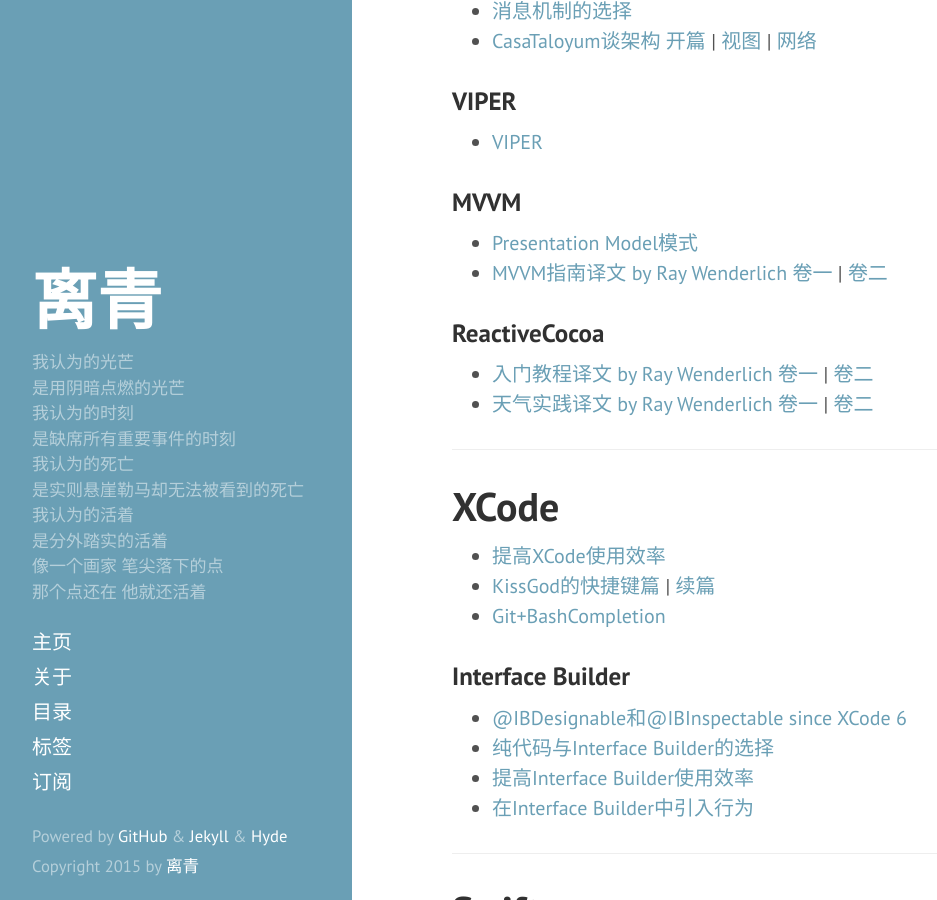
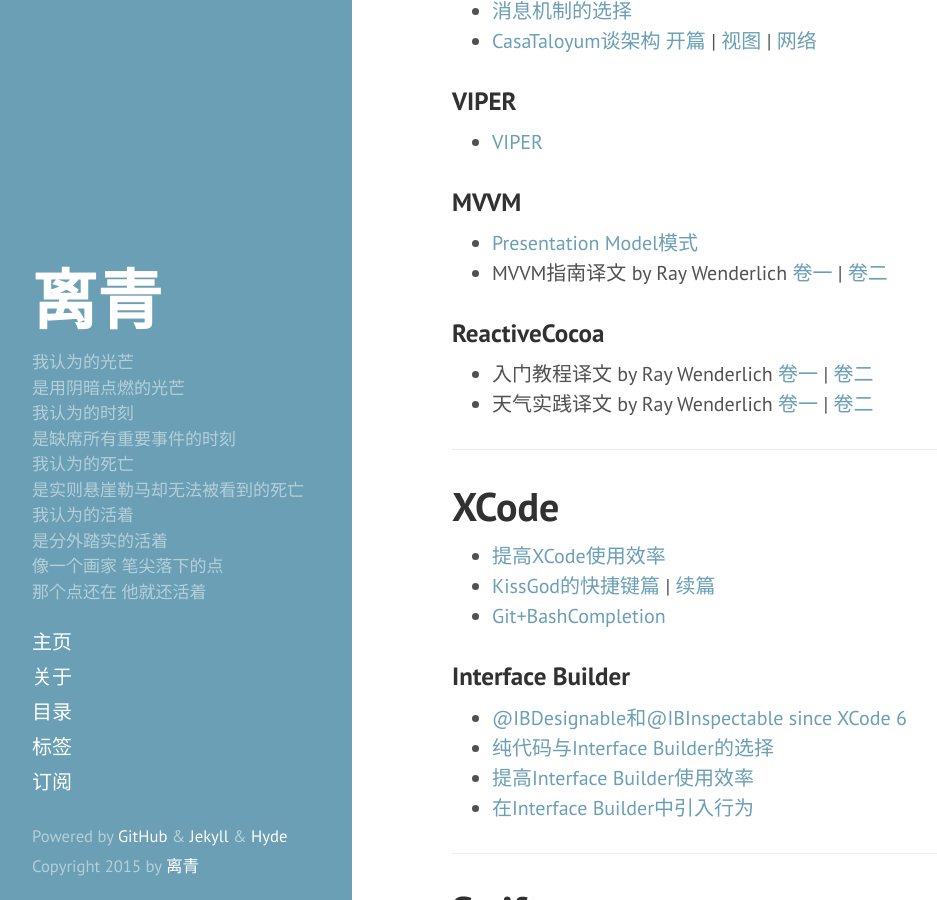
Before and after one commit to li-qing/li-qing.github.io, a Jekyll site: the page built from _posts/2015-06-10-digest.md, in a window 1280 px wide and 900 px high, scrolled down 4722 px. Shown: the whole window, without its empty margins (8-945 px from the left). Built offline with Jekyll 4.4.1, drawn with Linux system fonts in a browser that asks for light colours.

```diff
--- a/_posts/2015-06-10-digest.md
+++ b/_posts/2015-06-10-digest.md
@@ -106,7 +106,7 @@ tags: Digest
 - [使用GCD实现锁](https://www.zybuluo.com/MicroCai/note/64272)
 
 - [GCD详解 by objc.io](http://objccn.io/issue-2-3/)
-- [GCD 深入理解 卷一](https://github.com/nixzhu/dev-blog/blob/master/2014-04-19-grand-central-dispatch-in-depth-part-1.md) \| [卷二](https://github.com/nixzhu/dev-blog/blob/master/2014-05-14-grand-central-dispatch-in-depth-part-2.md)
+- 深入理解GCD [卷一](https://github.com/nixzhu/dev-blog/blob/master/2014-04-19-grand-central-dispatch-in-depth-part-1.md) \| [卷二](https://github.com/nixzhu/dev-blog/blob/master/2014-05-14-grand-central-dispatch-in-depth-part-2.md)
 
 - [并发编程的常见问题 by objc.io](http://objccn.io/issue-2-1/)
 - [并发编程的应对实践 by objc.io](http://objccn.io/issue-2-2/)
@@ -174,11 +174,11 @@ tags: Digest
 
 ### MVVM
 - [Presentation Model模式](http://martinfowler.com/eaaDev/PresentationModel.html)
-- [MVVM指南译文 by Ray Wenderlich 卷一](http://southpeak.github.io/blog/2014/08/08/mvvmzhi-nan-yi-:flickrsou-suo-shi-li/) \| [卷二](http://southpeak.github.io/blog/2014/08/12/mvvmzhi-nan-er-:flickrsou-suo-shen-ru/)
+- MVVM指南译文 by Ray Wenderlich [卷一](http://southpeak.github.io/blog/2014/08/08/mvvmzhi-nan-yi-:flickrsou-suo-shi-li/) \| [卷二](http://southpeak.github.io/blog/2014/08/12/mvvmzhi-nan-er-:flickrsou-suo-shen-ru/)
 
 ### ReactiveCocoa
-- [入门教程译文 by Ray Wenderlich 卷一](http://southpeak.github.io/blog/2014/08/02/reactivecocoazhi-nan-%5B%3F%5D-:xin-hao/) \| [卷二](http://southpeak.github.io/blog/2014/08/02/reactivecocoazhi-nan-er-:twittersou-suo-shi-li/)
-- [天气实践译文 by Ray Wenderlich 卷一](http://sjpsega.com/blog/2014/02/11/yi--ios-7-best-practices-part-1/) \| [卷二](http://sjpsega.com/blog/2014/02/15/yi--ios-7-best-practices-part-2/)
+- 入门教程译文 by Ray Wenderlich [卷一](http://southpeak.github.io/blog/2014/08/02/reactivecocoazhi-nan-%5B%3F%5D-:xin-hao/) \| [卷二](http://southpeak.github.io/blog/2014/08/02/reactivecocoazhi-nan-er-:twittersou-suo-shi-li/)
+- 天气实践译文 by Ray Wenderlich [卷一](http://sjpsega.com/blog/2014/02/11/yi--ios-7-best-practices-part-1/) \| [卷二](http://sjpsega.com/blog/2014/02/15/yi--ios-7-best-practices-part-2/)
 
 - - -
 
```
